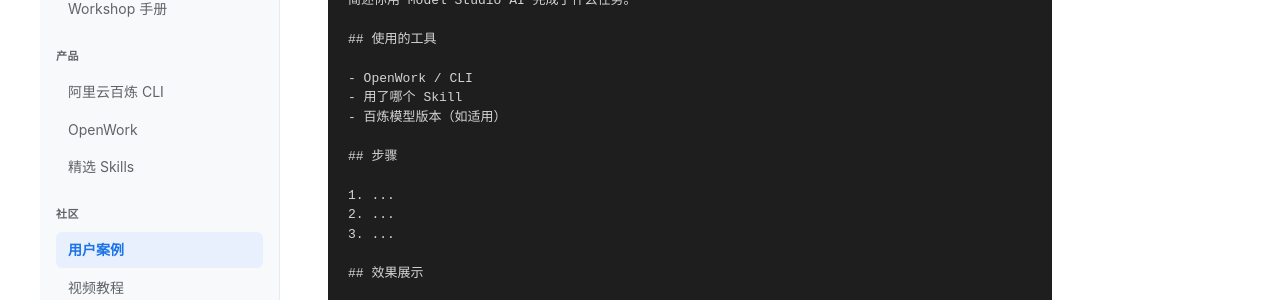
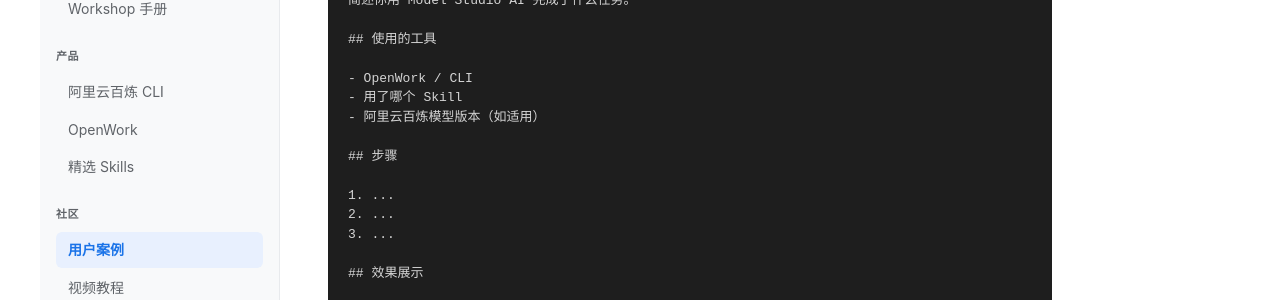
Before and after one commit to joeytoday/modelstudioai.github.io, a Jekyll site: the page built from showcase/index.md, in a window 1280 px wide and 900 px high, scrolled down 571 px. Shown: the part 150-450 px from the top of the window. Built offline with Jekyll 4.4.1, drawn with Linux system fonts in a browser that asks for light colours.

Commit message:
fix: replace bare 百炼 with 阿里云百炼 in showcase/index.md

```diff
--- a/showcase/index.md
+++ b/showcase/index.md
@@ -36,7 +36,7 @@ tags: [图文, CLI, 某行业]
 
 - OpenWork / CLI
 - 用了哪个 Skill
-- 百炼模型版本（如适用）
+- 阿里云百炼模型版本（如适用）
 
 ## 步骤
 
```
